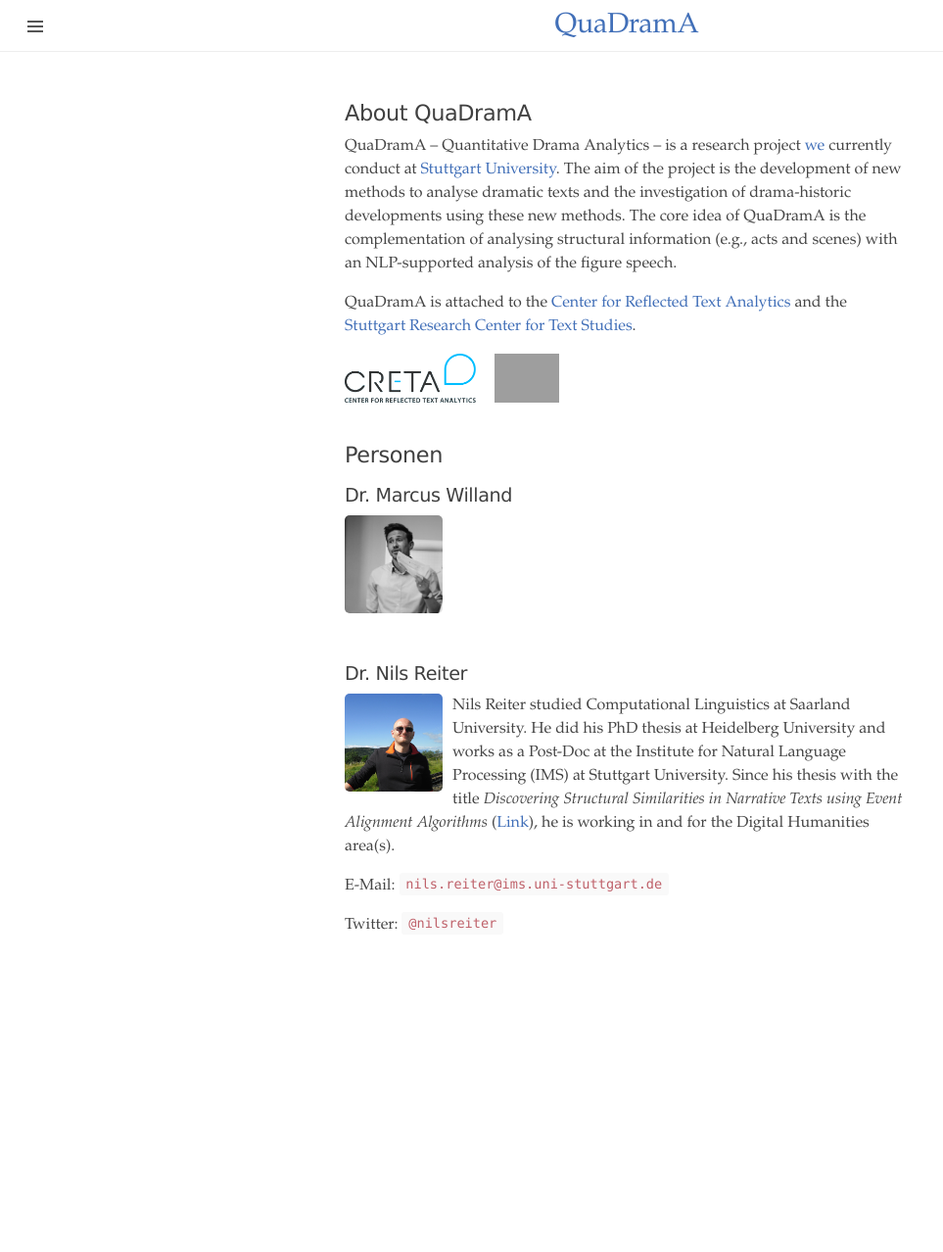
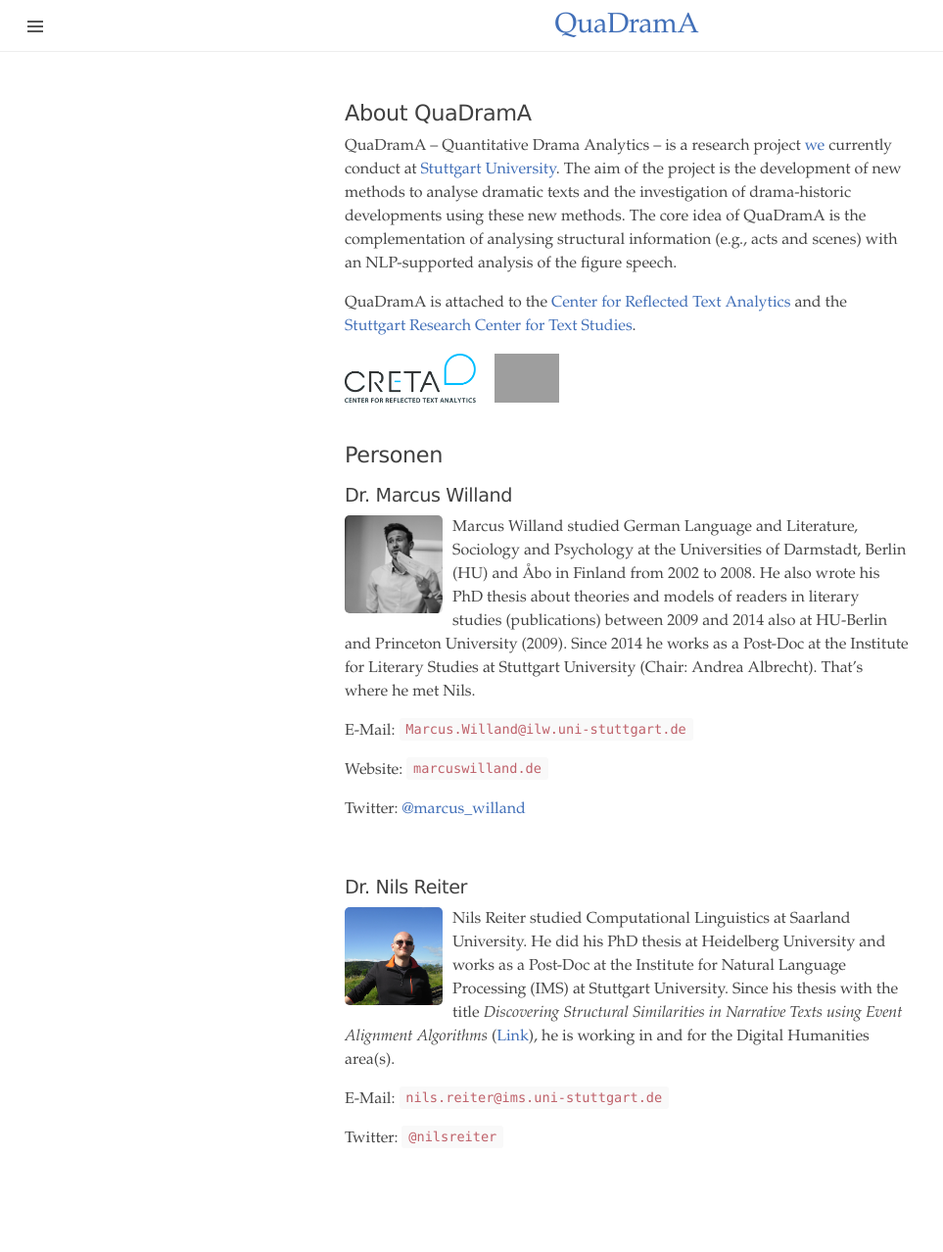
Before and after one commit to quadrama/quadrama.github.io, a Jekyll site: the page built from about.en.md, in a window 1280 px wide. Shown: the whole page at 98% size, without its empty margins (0-963 px from the left). Built offline with Jekyll 4.4.1, drawn with Linux system fonts in a browser that asks for light colours; nearby versions of some CDN libraries; library files that are not in the unit come from our copies; before the commit the page ends 1060 px from its top, so only the background shows below that; grey boxes are pictures that could not be loaded.

Commit message:
Update about.en.md

```diff
--- a/about.en.md
+++ b/about.en.md
@@ -21,6 +21,14 @@
 ## Dr. Marcus Willand
 <div style="float:left;margin:0px 10px 10px 0px;padding:0;width:100px;height:100px;"><img src="{{ site.url }}/assets/about/Marcus.jpg" alt="Marcus Willand" width="100" height="100"/></div>
 
+Marcus Willand studied German Language and Literature, Sociology and Psychology at the Universities of Darmstadt, Berlin (HU) and Åbo in Finland from 2002 to 2008. He also wrote his PhD thesis about theories and models of readers in literary studies (publications) between 2009 and 2014 also at HU-Berlin and Princeton University (2009). Since 2014 he works as a Post-Doc at the Institute for Literary Studies at Stuttgart University (Chair: Andrea Albrecht). That’s where he met Nils.
+
+E-Mail: `Marcus.Willand@ilw.uni-stuttgart.de`
+
+Website: [`marcuswilland.de`](http://www.marcuswilland.de)
+
+Twitter: [@marcus_willand](https://twitter.com/Marcus_Willand)
+
 <div style="clear:left">&nbsp;</div>
 
 ## Dr. Nils Reiter
```
